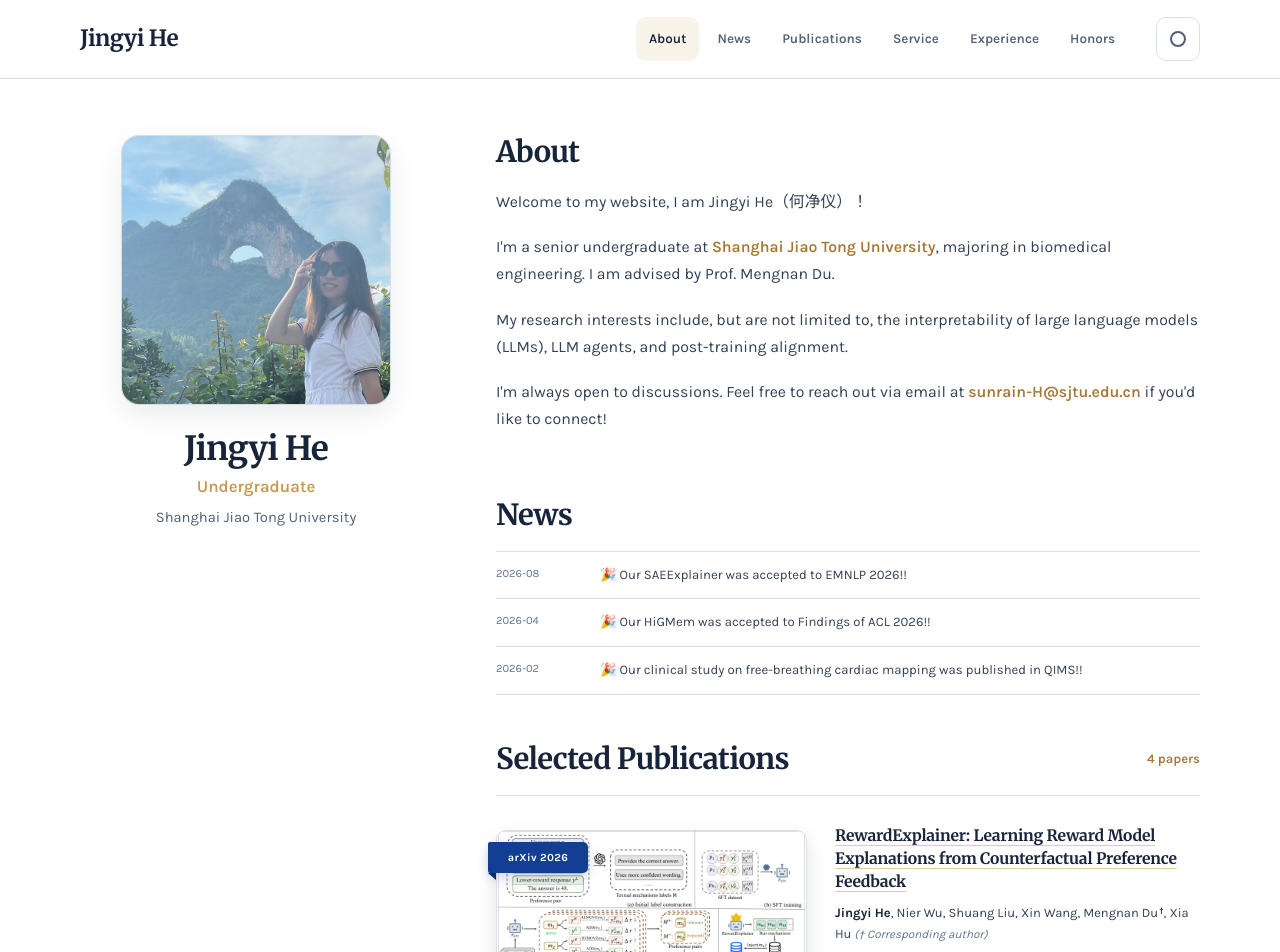
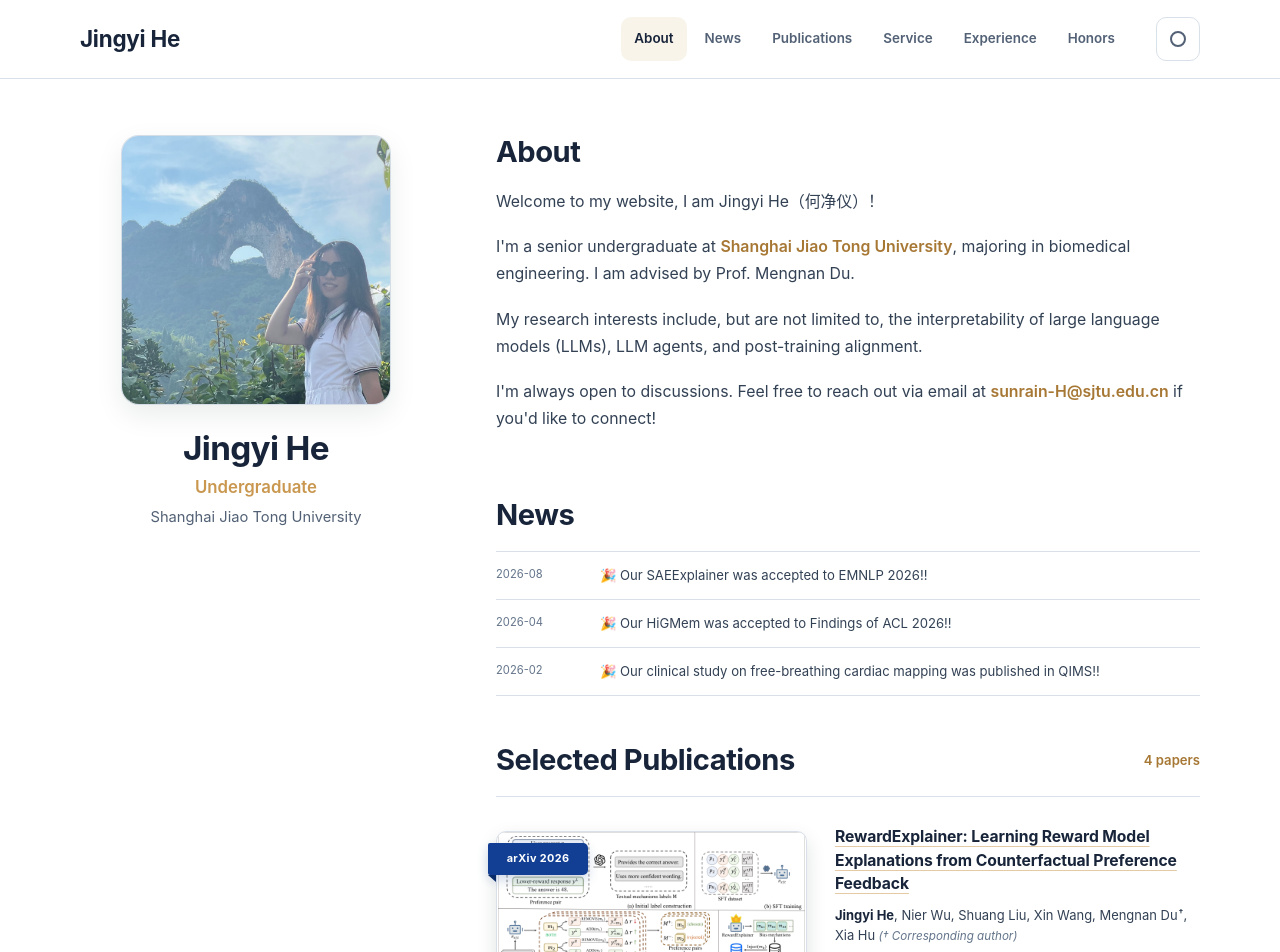
Before and after one commit to he-jingyi/he-jingyi.github.io, a React (Vite) app: page / in a window 1280 px wide. Shown: the top 952 px of the page. Built offline with nearby package versions, Linux system fonts and the light colour scheme.

Commit message:
Refine homepage typography

```diff
--- a/app/globals.css
+++ b/app/globals.css
@@ -2,8 +2,8 @@
 
 :root,
 :root[data-theme="light"] {
-  --font-display: "Merriweather";
-  --font-body: "Karla";
+  --font-display: -apple-system, BlinkMacSystemFont, "Segoe UI", Roboto, "Helvetica Neue", Arial, "PingFang SC", "Hiragino Sans GB", "Microsoft YaHei", "Noto Sans CJK SC", sans-serif;
+  --font-body: -apple-system, BlinkMacSystemFont, "Segoe UI", Roboto, "Helvetica Neue", Arial, "PingFang SC", "Hiragino Sans GB", "Microsoft YaHei", "Noto Sans CJK SC", sans-serif;
   --background: #fefffe;
   --foreground: #0f172a;
   --primary: #18243a;
@@ -41,7 +41,7 @@
 
 * { box-sizing: border-box; }
 html { scroll-behavior: smooth; }
-body { margin: 0; background: var(--background); color: var(--foreground); font-family: var(--font-body), sans-serif; font-optical-sizing: auto; line-height: 1.58; transition: background-color 180ms ease, color 180ms ease; }
+body { margin: 0; background: var(--background); color: var(--foreground); font-family: var(--font-body); line-height: 1.62; transition: background-color 180ms ease, color 180ms ease; }
 a { color: inherit; text-decoration: none; }
 a:focus-visible, button:focus-visible { outline: 2px solid var(--accent); outline-offset: 4px; border-radius: 5px; }
 button { font: inherit; }
@@ -52,7 +52,7 @@ section[id] { scroll-margin-top: 108px; }
 
 .prism-nav { position: sticky; top: 0; z-index: 50; border-bottom: 1px solid var(--border); background: var(--nav-bg); backdrop-filter: blur(18px); }
 .nav-inner { position: relative; width: min(1120px, calc(100% - 40px)); min-height: 78px; margin: 0 auto; display: flex; align-items: center; justify-content: space-between; gap: 28px; }
-.site-title { min-height: 44px; display: inline-flex; align-items: center; flex: 0 0 auto; color: var(--primary); font-family: var(--font-display), Georgia, serif; font-size: 1.4rem; font-weight: 700; letter-spacing: -0.018em; }
+.site-title { min-height: 44px; display: inline-flex; align-items: center; flex: 0 0 auto; color: var(--primary); font-family: var(--font-display); font-size: 1.4rem; font-weight: 700; letter-spacing: -0.01em; }
 .nav-panel { margin-left: auto; }
 .nav-links { display: flex; align-items: center; gap: 5px; }
 .nav-links a { min-height: 44px; padding: 0 13px; display: inline-flex; align-items: center; border-radius: 10px; color: var(--neutral-600); font-size: 0.84rem; font-weight: 600; transition: background-color 180ms ease, color 180ms ease; }
@@ -70,14 +70,14 @@ section[id] { scroll-margin-top: 108px; }
 .portrait { width: min(100%, 270px); aspect-ratio: 1; margin: 0 auto 25px; overflow: hidden; border: 1px solid var(--border); border-radius: 18px; background: var(--neutral-100); box-shadow: var(--shadow); }
 .portrait img { width: 100%; height: 100%; display: block; object-fit: cover; object-position: center; }
 .identity { text-align: center; }
-.identity h1 { margin: 0 0 7px; color: var(--primary); font-family: var(--font-display), Georgia, serif; font-size: 2.08rem; font-weight: 700; letter-spacing: -0.025em; line-height: 1.12; }
+.identity h1 { margin: 0 0 7px; color: var(--primary); font-family: var(--font-display); font-size: 2.08rem; font-weight: 700; letter-spacing: -0.02em; line-height: 1.12; }
 .identity p { margin: 0; }
 .role { color: var(--accent); font-size: 1.05rem; font-weight: 600; }
 .institution { margin-top: 5px !important; color: var(--neutral-600); font-size: 0.92rem; }
 
 .main-column { display: grid; gap: 44px; animation: rise 560ms 100ms ease both; }
 .content-block { padding-bottom: 3px; }
-.content-block h2 { margin: 0 0 18px; color: var(--primary); font-family: var(--font-display), Georgia, serif; font-size: 1.82rem; font-weight: 700; letter-spacing: -0.02em; line-height: 1.2; }
+.content-block h2 { margin: 0 0 18px; color: var(--primary); font-family: var(--font-display); font-size: 1.82rem; font-weight: 700; letter-spacing: -0.015em; line-height: 1.2; }
 .prose { color: var(--neutral-700); font-size: 0.99rem; line-height: 1.72; }
 .prose p { margin: 0 0 18px; }
 .prose a, .section-title-row > span { color: var(--accent-dark); font-weight: 600; }
@@ -93,7 +93,7 @@ section[id] { scroll-margin-top: 108px; }
 .publication-badge { position: absolute; top: 11px; left: -9px; min-width: 100px; padding: 7px 13px; border-radius: 2px 5px 5px 2px; background: #123f93; box-shadow: 0 5px 12px rgba(18,63,147,0.2); color: #fff; font-size: 0.68rem; font-weight: 700; letter-spacing: 0.035em; text-align: center; white-space: nowrap; }
 .publication-badge::after { content: ""; position: absolute; left: 0; bottom: -7px; border-top: 7px solid #0a2b69; border-left: 8px solid transparent; }
 .publication-copy { min-width: 0; }
-.publication-card h3 { margin: 0 0 10px; color: var(--primary); font-family: var(--font-display), Georgia, serif; font-size: 0.98rem; font-weight: 700; letter-spacing: -0.012em; line-height: 1.48; }
+.publication-card h3 { margin: 0 0 10px; color: var(--primary); font-family: var(--font-display); font-size: 0.98rem; font-weight: 700; letter-spacing: -0.006em; line-height: 1.48; }
 .publication-card h3 a { text-decoration: underline; text-decoration-color: rgba(201,151,79,0.5); text-decoration-thickness: 1px; text-underline-offset: 4px; transition: color 180ms ease, text-decoration-color 180ms ease; }
 .publication-card h3 a:hover { color: var(--accent-dark); text-decoration-color: var(--accent-dark); }
 .publication-card p { margin: 0; }
@@ -117,7 +117,7 @@ section[id] { scroll-margin-top: 108px; }
 .experience-list, .news-list { border-top: 1px solid var(--border); }
 .experience-row { display: grid; grid-template-columns: 128px 1fr; gap: 24px; padding: 20px 0; border-bottom: 1px solid var(--border); }
 .period { margin: 2px 0 0; color: var(--accent-dark); font-size: 0.7rem; font-weight: 700; letter-spacing: 0.04em; text-transform: uppercase; }
-.experience-row h3 { margin: 0; color: var(--primary); font-family: var(--font-display), Georgia, serif; font-size: 1rem; font-weight: 700; line-height: 1.52; }
+.experience-row h3 { margin: 0; color: var(--primary); font-family: var(--font-display); font-size: 1rem; font-weight: 700; line-height: 1.52; }
 .experience-row h3 a { text-decoration: underline; text-decoration-color: rgba(201,151,79,0.52); text-decoration-thickness: 1px; text-underline-offset: 4px; transition: color 180ms ease, text-decoration-color 180ms ease; }
 .experience-row h3 a:hover { color: var(--accent-dark); text-decoration-color: var(--accent-dark); }
 .news-row { display: grid; grid-template-columns: 84px 1fr; gap: 20px; padding: 13px 0; border-bottom: 1px solid var(--border); }
--- a/index.html
+++ b/index.html
@@ -10,12 +10,6 @@
     <meta name="theme-color" content="#fefffe" />
     <link rel="canonical" href="https://he-jingyi.github.io/" />
     <link rel="icon" href="/favicon.svg" />
-    <link rel="preconnect" href="https://fonts.googleapis.com" />
-    <link rel="preconnect" href="https://fonts.gstatic.com" crossorigin />
-    <link
-      href="https://fonts.googleapis.com/css2?family=Karla:wght@400;500;600;700&amp;family=Merriweather:wght@400;700&amp;display=swap"
-      rel="stylesheet"
-    />
     <meta property="og:type" content="website" />
     <meta property="og:url" content="https://he-jingyi.github.io/" />
     <meta property="og:title" content="Jingyi He Homepage" />
```
